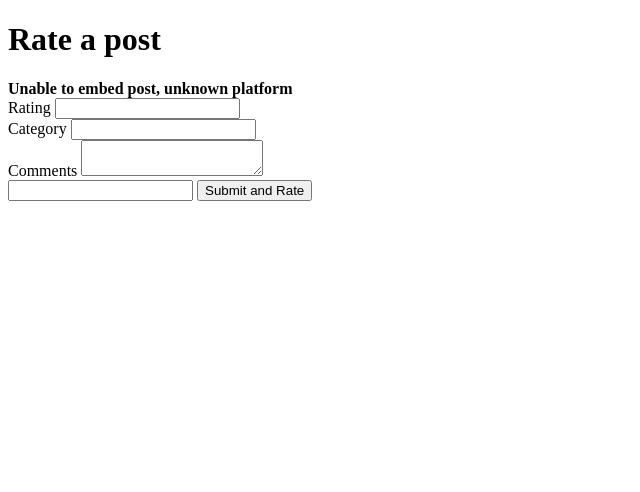
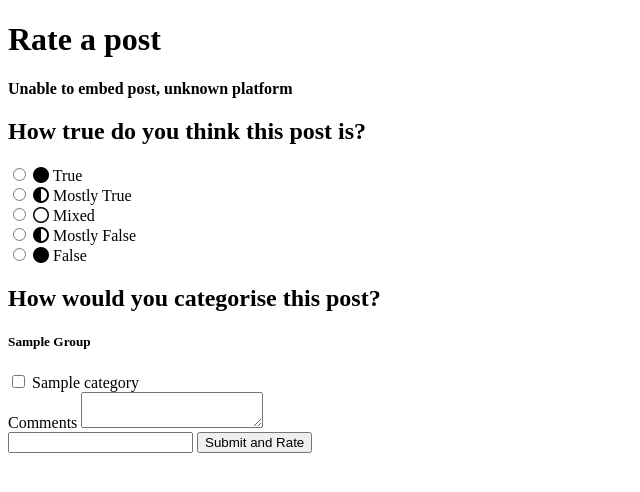
Before and after one commit to freddyheppell/crowdeval, a Python web app: template crowdeval/templates/posts/rate.html in a window 1280 px wide. Shown: the part 236-728 px from the top of the page, without its empty margins (0-640 px from the left). Run offline with Jinja, Linux system fonts and the light colour scheme; the template is opened without the code that fills it: most values are stand-ins (such as "Sample title", 1, 10 or a date in 2020); form fields are guessed from the names that the template uses; some libraries are stand-ins or nearby versions.

Commit message:
Improve rating form design

```diff
--- a/assets/scss/app.scss
+++ b/assets/scss/app.scss
@@ -2,10 +2,12 @@
 @import '~bootstrap/scss/bootstrap';
 
 @import "components/_embed";
+@import "components/_rating-field";
 @import "components/_rating";
 @import "components/_review";
 
 @import "pages/_home";
+@import "pages/_post";
 
 .btn-icon-left {
     i, svg {
--- a/crowdeval/posts/models.py
+++ b/crowdeval/posts/models.py
@@ -169,10 +169,8 @@ class Category(PkModel):
         super().__init__(name=name, icon_class=icon_class, category_type=category_type)
 
     @staticmethod
-    def get_tuples():
+    def get_tuples(categories):
         """Return a list of (id, name) tuples of all categories."""
-        categories = Category.query.all()
-
         category_tuples = []
         for category in categories:
             category_tuples.append((str(category.id), category.name))
--- a/crowdeval/templates/posts/rate.html
+++ b/crowdeval/templates/posts/rate.html
@@ -19,11 +19,78 @@
             {{ embed(post) }}
         </div>
         <div class="col-md-8">
-            <form action="{{ url_for('posts.rate', id=post.id) }}" method="post" id="submit_rating">
+            <form action="{{ url_for('posts.rate', id=post.id) }}" method="post" class="rate-form" id="submit_rating">
                 {{ wtf.form_errors(form) }}
                 {{ form.csrf_token }}
-                {{ wtf.form_field(form.rating) }}
-                {{ wtf.form_field(form.category_id) }}
+                {# {{ wtf.form_field(form.rating) }} #}
+
+
+                <div class="mb-3 rating-radios">
+                    <h2>How true do you think this post is?</h2>
+                    <div class="">
+                        <div class="form-check">
+                            <input class="form-check-input" id="5" name="rating" type="radio" value="5">
+                            <label class="form-check-label rating--is-true" for="5">
+                                <i class="fas fa-circle" data-fa-transform="shrink-4"></i> True
+                            </label>
+                        </div>
+                        <div class="form-check">
+                            <input class="form-check-input" id="4" name="rating" type="radio" value="4">
+                            <label class="form-check-label rating--is-mostly-true" for="4">
+                                <i class="fas fa-adjust" data-fa-transform="shrink-4"></i> Mostly True
+                            </label>
+                        </div>
+                        <div class="form-check">
+                            <input class="form-check-input" id="3" name="rating" type="radio" value="3">
+                            <label class="form-check-label rating--is-mixed" for="3">
+                                <i class="far fa-circle" data-fa-transform="shrink-4"></i> Mixed
+                            </label>
+                        </div>
+                        <div class="form-check">
+                            <input class="form-check-input" id="2" name="rating" type="radio" value="2">
+                            <label class="form-check-label rating--is-mostly-false" for="2">
+                                <i class="fas fa-adjust" data-fa-transform="shrink-4 flip-h"></i> Mostly False
+                            </label>
+                        </div>
+                        <div class="form-check">
+                            <input class="form-check-input" id="1" name="rating" type="radio" value="1">
+                            <label class="form-check-label rating--is-false" for="1">
+                                <i class="fas fa-circle" data-fa-transform="shrink-4"></i> False
+                            </label>
+                        </div>
+                    </div>
+                    </div>
+
+
+                <h2 class="mt-5">How would you categorise this post?</h2>
+
+                {# {{ form.category_id(ul_class='list-unstyled') | safe }} #}
+
+                {# Rating field #}
+
+                {# {{ grouped_categories }} #}
+
+                <div class="category-field">
+                    {% for group, categories in grouped_categories.items() %}
+                        <div class="category-section">
+                            <h5>{{ group | title if group != "" else "Other" }}</h5>
+                            <div class="row mb-3">
+                                {% for category in categories %}
+                                    <div class="col-md-3">
+                                        <div class="form-check">
+                                            <input class="form-check-input" type="checkbox" name="category_id" value="{{ category.id }}" id="group-check-{{category.id}}">
+                                            <label class="form-check-label" for="group-check-{{category.id}}">
+                                                <i class="{{ category.icon_class }}"></i> {{ category.name }}
+                                            </label>
+                                        </div>
+                                    </div>
+                                {% endfor %}
+                            </div>
+                        </div>
+                    {% endfor %}
+                </div>
+
+
                 {{ wtf.form_field(form.comments) }}
                 {{ form.recaptcha }}
 
```
Also changed, not shown: assets/scss/components/_rating-field.scss (added, +10 -0 lines), assets/scss/components/_rating.scss (+0 -14 lines), assets/scss/pages/_post.scss (added, +24 -0 lines), crowdeval/posts/routes.py (+15 -3 lines), crowdeval/templates/posts/show.html (+7 -1 lines).
